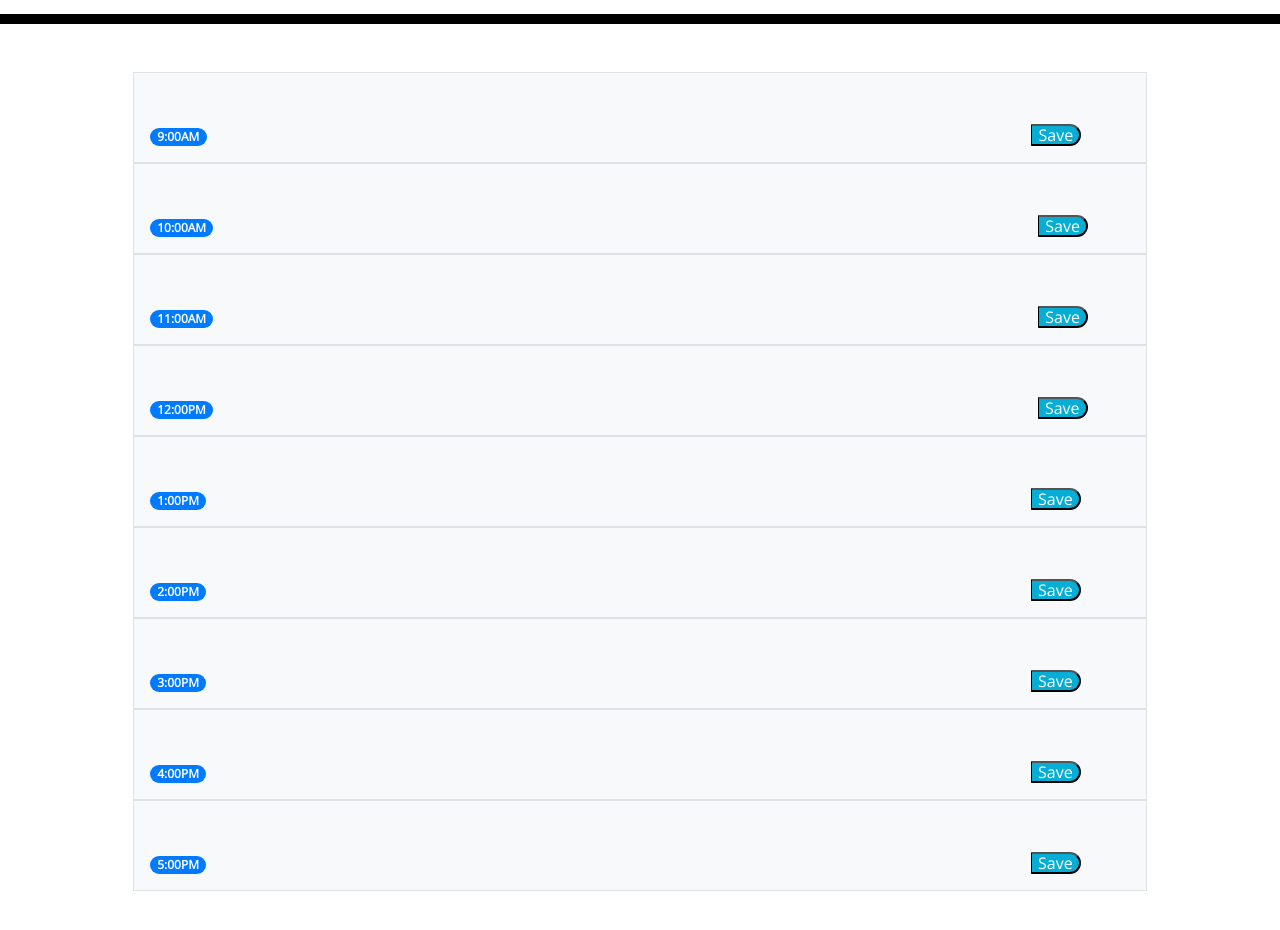
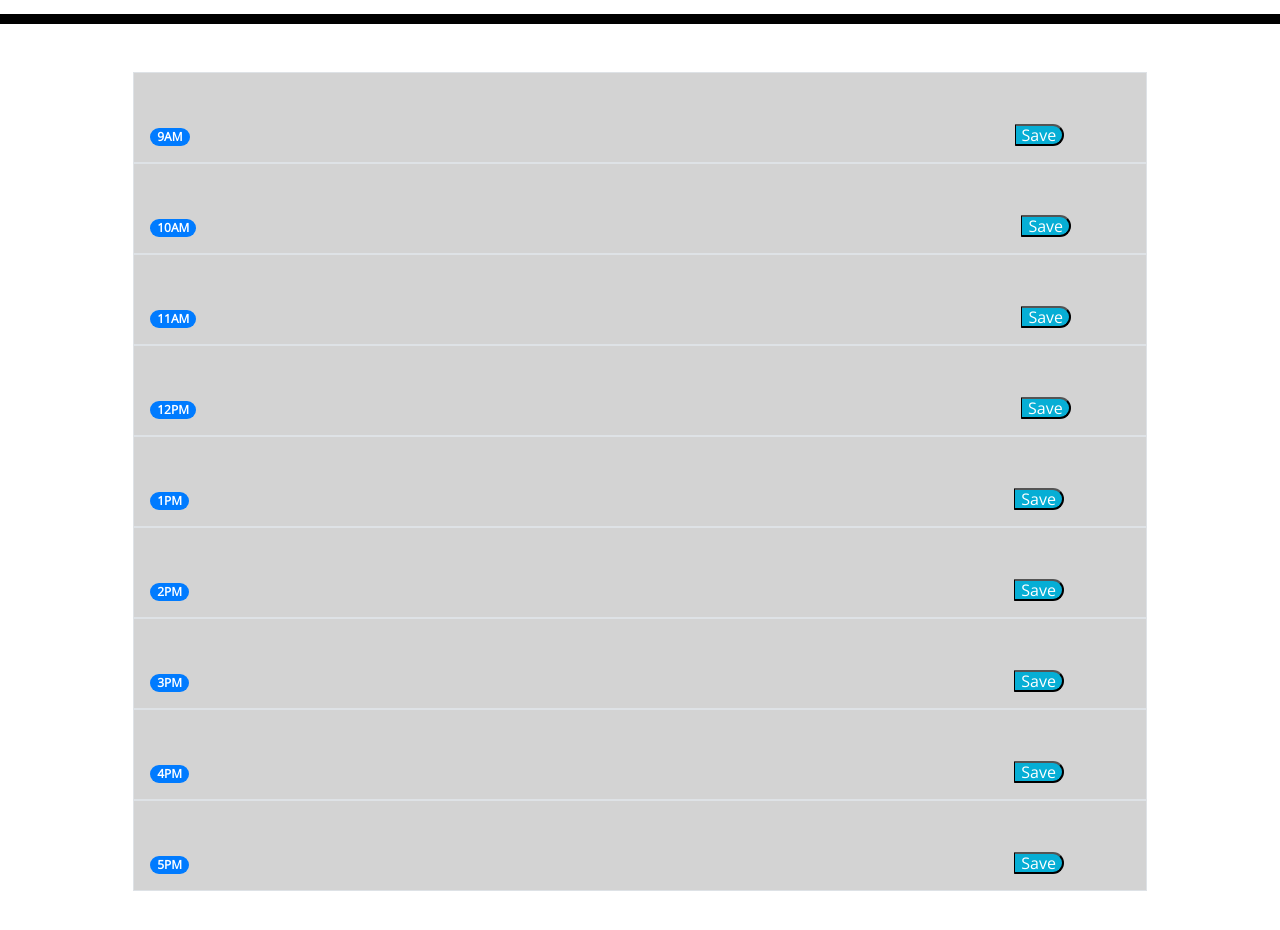
Before and after one commit to danielolvera21/workday-scheduler, a plain HTML site: page index.html in a window 1280 px wide. Shown: the part 280-1210 px from the top of the page. Drawn offline with nearby package versions, Linux system fonts and the light colour scheme.

```diff
--- a/assets/js/script.js
+++ b/assets/js/script.js
@@ -26,8 +26,20 @@ $("#five").val(localStorage.getItem("5PM"));
 
 //function to colorcode tasks depending on the time of day
 var blockColor = function () {
+  var rightNow = moment().format("hA");
+  var time = document.querySelector("#timeSlot");
+  if (time > rightNow) {
+    $(this).removeClass("past");
+    $(this).addClass("future");
+  } else if ((time = rightNow)) {
+    $(this).removeClass("past");
+    $(this).addClass("present");
+  } else {
+  }
+
   //get time from timeblocks
   //convert to moment object
   //apply red color if timeblock if after the current time moment().isAfter()
   //apply green color if timeblock = current time
 };
+blockColor();
--- a/index.html
+++ b/index.html
@@ -32,58 +32,58 @@
       <!-- Timeblocks go here -->
       <div class="m-5 column justify-content-around">
         <!--9am-->
-        <div class="col p-3 border bg-light" id="timeSlot">
-          <span class="badge badge-primary badge-pill">9:00AM</span>
+        <div class="col p-3 border past">
+          <span class="badge badge-primary badge-pill" id="timeSlot"> 9AM</span>
           <textarea name="" id="nine" class="col-10 textarea"></textarea>
           <button class="saveBtn" id="9AM">Save</button>
         </div>
 
         <!--10am-->
-        <div class="col p-3 border bg-light" id="timeSlot">
-          <span class="badge badge-primary badge-pill">10:00AM</span>
+        <div class="col p-3 border past">
+          <span class="badge badge-primary badge-pill" id="timeSlot">10AM</span>
           <textarea name="" id="ten" class="col-10 textarea"></textarea>
           <button class="saveBtn" id="10AM">Save</button>
         </div>
 
         <!--11am-->
-        <div class="col p-3 border bg-light" id="timeSlot">
-          <span class="badge badge-primary badge-pill">11:00AM</span>
+        <div class="col p-3 border past">
+          <span class="badge badge-primary badge-pill" id="timeSlot">11AM</span>
           <textarea name="" id="eleven" class="col-10 textarea"></textarea>
           <button class="saveBtn" id="11AM">Save</button>
         </div>
         <!--12pm-->
-        <div class="col p-3 border bg-light" id="timeSlot">
-          <span class="badge badge-primary badge-pill">12:00PM</span>
+        <div class="col p-3 border past">
+          <span class="badge badge-primary badge-pill" id="timeSlot">12PM</span>
           <textarea name="" id="twelve" class="col-10 textarea"></textarea>
           <button class="saveBtn" id="12PM">Save</button>
         </div>
         <!--1pm-->
-        <div class="col p-3 border bg-light" id="timeSlot">
-          <span class="badge badge-primary badge-pill">1:00PM</span>
+        <div class="col p-3 border past">
+          <span class="badge badge-primary badge-pill" id="timeSlot">1PM</span>
           <textarea name="" id="one" class="col-10 textarea"></textarea>
           <button class="saveBtn" id="1PM">Save</button>
         </div>
         <!--2pm-->
-        <div class="col p-3 border bg-light" id="timeSlot">
-          <span class="badge badge-primary badge-pill">2:00PM</span>
+        <div class="col p-3 border past">
+          <span class="badge badge-primary badge-pill" id="timeSlot">2PM</span>
           <textarea name="" id="two" class="col-10 textarea"></textarea>
           <button class="saveBtn" id="2PM">Save</button>
         </div>
         <!--3pm-->
-        <div class="col p-3 border bg-light" id="timeSlot">
-          <span class="badge badge-primary badge-pill">3:00PM</span>
+        <div class="col p-3 border past">
+          <span class="badge badge-primary badge-pill" id="timeSlot">3PM</span>
           <textarea name="" id="three" class="col-10 textarea"></textarea>
           <button class="saveBtn" id="3PM">Save</button>
         </div>
         <!--4pm-->
-        <div class="col p-3 border bg-light" id="timeSlot">
-          <span class="badge badge-primary badge-pill">4:00PM</span>
+        <div class="col p-3 border past">
+          <span class="badge badge-primary badge-pill" id="timeSlot">4PM</span>
           <textarea name="" id="four" class="col-10 textarea"></textarea>
           <button class="saveBtn" id="4PM">Save</button>
         </div>
         <!--5pm-->
-        <div class="col p-3 border bg-light" id="timeSlot">
-          <span class="badge badge-primary badge-pill">5:00PM</span>
+        <div class="col p-3 border past">
+          <span class="badge badge-primary badge-pill" id="timeSlot">5PM</span>
           <textarea name="" id="five" class="col-10 textarea"></textarea>
           <button class="saveBtn" id="5PM">Save</button>
         </div>
```
Also changed, not shown: assets/screenshots/screenshot1.png (added), assets/screenshots/screenshot2.png (added), 1 other file.
